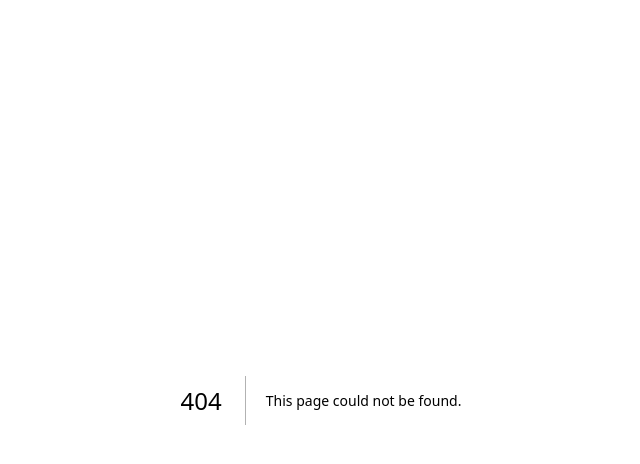
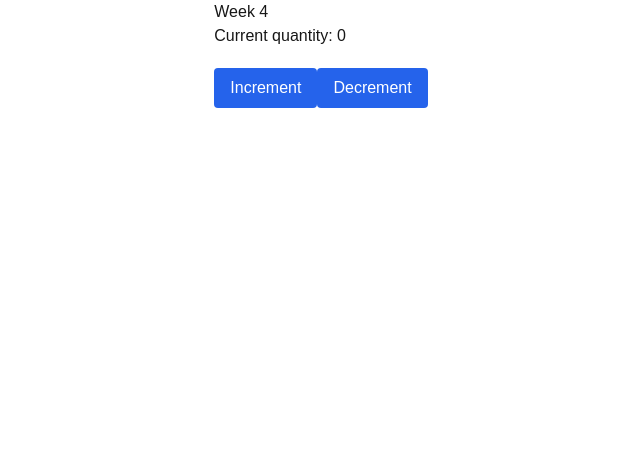
Before and after one commit to TortoiseGhos/cprg306-assignments, a Next.js app: page /week-4 in a window 1280 px wide. Before the commit this address had no page. Shown: the top 464 px of the page, without its empty margins (319-959 px from the left). Built offline with nearby package versions, Linux system fonts and the light colour scheme.

Commit message:
week4
assginsmtnet creation and completion of week 4

```diff
--- a/app/page.js
+++ b/app/page.js
@@ -15,8 +15,9 @@ export default function Home() {
       <Link className={linkStyles} href="http://localhost:3000/week-3">Link to the week 3 objects</Link>
     </li>
     <li>
-      <Link className={linkStyles} href="http://localhost:3000/week-4">Link to the week 3 props</Link>
+      <Link className={linkStyles} href="http://localhost:3000/week-4">Link to the week 4 page</Link>
     </li>
+
     </ul>
     </main>
   );
--- /dev/null
+++ b/app/week-4/new-item.js
@@ -0,0 +1,56 @@
+"use client"
+
+
+import { useState } from "react";
+
+
+
+
+export default function NewItem() {
+
+    const [quantity, setQuantity] = useState(0);
+
+    let incStyles = "bg-blue-600 hover:bg-blue-950 active:bg-yellow-200 rounded text-white mt-5 px-4 py-2";
+    let decStyles = "bg-blue-600 hover:bg-blue-950 active:bg-yellow-200 rounded text-white mt-5 px-4 py-2";
+
+    if(quantity == 20){
+        incStyles = "bg-grey-500 mt-5 px-4 py-2";
+    }
+
+    if(quantity == 1){
+        decStyles = "bg-grey-500 mt-5 px-4 py-2";
+    }
+
+    const increment = () => {
+        let currentQuantity = quantity;
+        if (quantity <= 19) {
+            setQuantity(currentQuantity + 1);
+        }
+    }
+    const decrement = () => {
+        let currentQuantity = quantity;
+        if (quantity >= 2) {
+            setQuantity(currentQuantity - 1);
+        }
+    }
+
+    return(
+        <main className="flex justify-center">
+            <div className=" justify-between">
+            <div className="flex">
+                <h1>Week 4</h1>
+            </div>
+
+            <div className="flex">
+                <p>Current quantity: {quantity}</p>
+            </div>
+
+            <div className="flex">
+                <button className={incStyles} onClick={increment}>Increment</button>
+                <button className={decStyles} onClick={decrement}>Decrement</button>
+            </div>
+            </div>
+
+        </main>
+    );
+}
--- /dev/null
+++ b/app/week-4/page.js
@@ -0,0 +1,9 @@
+import NewItem from "./new-item";
+
+export default function Page(){
+    return(
+        <div>
+            <NewItem/>
+        </div>
+    );
+}
```
